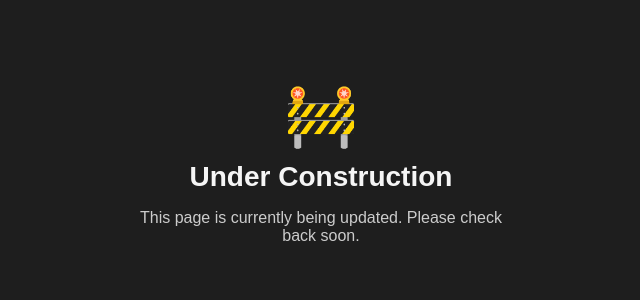
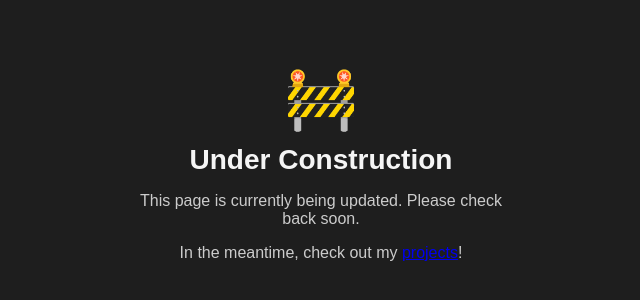
Before and after one commit to rileybarshak/maintenence-page, a plain HTML site: page index.html in a window 1280 px wide. Shown: the part 230-530 px from the top of the page, without its empty margins (319-959 px from the left). Drawn offline with Linux system fonts and the light colour scheme.

Commit message:
Add link to projects.rileyb.net

```diff
--- a/index.html
+++ b/index.html
@@ -12,6 +12,8 @@
     <div class="icon">🚧</div>
     <h1>Under Construction</h1>
     <p>This page is currently being updated. Please check back soon.</p>
+	<p>In the meantime, check out my <a href="https://projects.rileyb.net">projects</a>! </p>
+
   </div>
 </body>
 </html>
```
